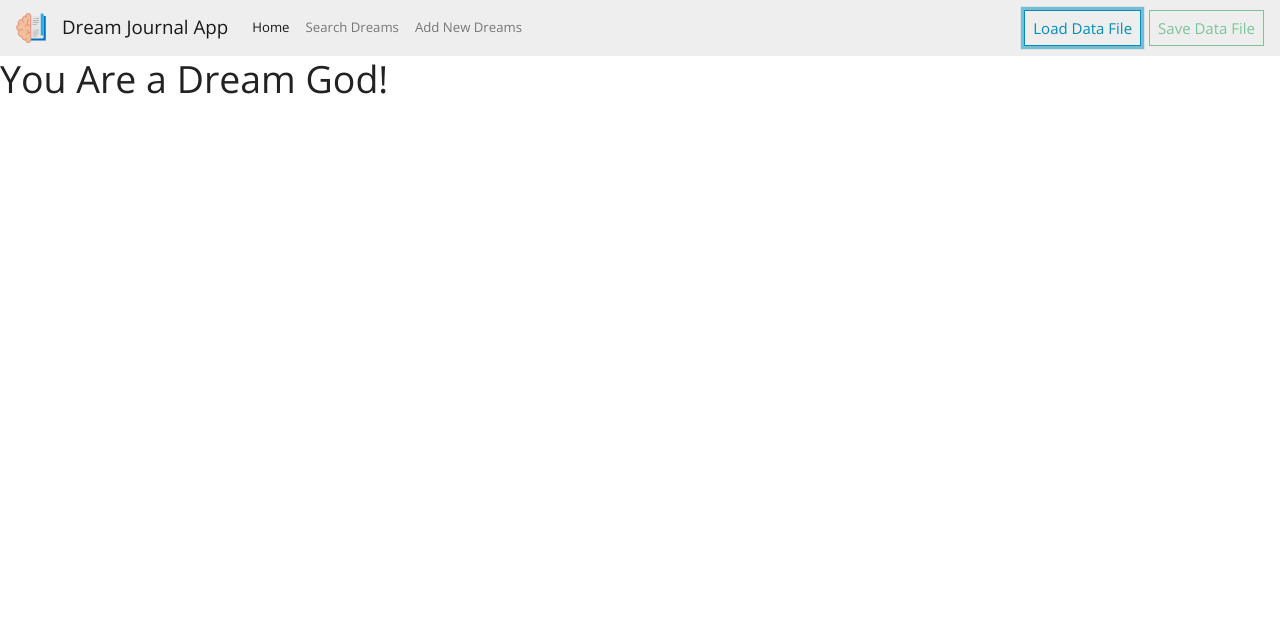
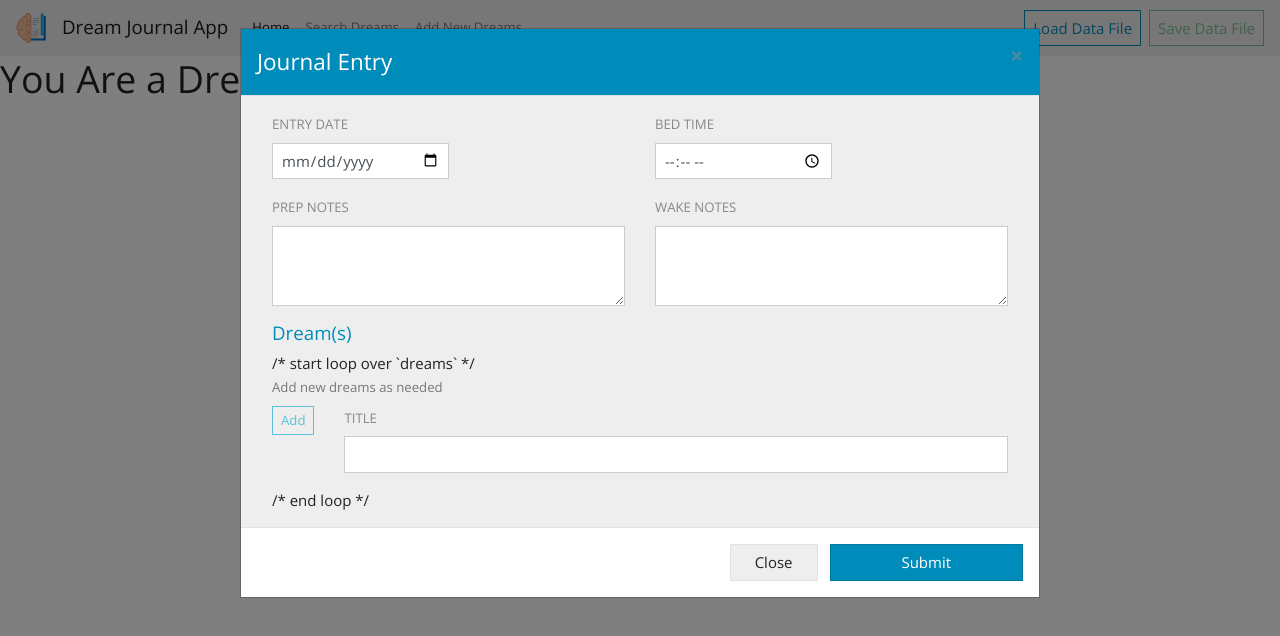
Before and after one commit to gitbrent/dream-journal-app, a React app: page / in a window 1280 px wide. Both pictures are taken after a click on the button "Load Data File". Shown: the top 636 px of the page. Built offline with nearby package versions, Linux system fonts and the light colour scheme.

Commit message:
dialog works now, plus more work

```diff
--- a/src/app/app.tsx
+++ b/src/app/app.tsx
@@ -26,6 +26,8 @@
 |*|  OUT OF OR IN CONNECTION WITH THE SOFTWARE OR THE USE OR OTHER DEALINGS IN THE
 |*|  SOFTWARE.
 \*/
+
+// TODO: https://github.com/FortAwesome/react-fontawesome
 
 import * as React from 'react';
 import * as ReactDOM from 'react-dom';
@@ -152,21 +154,53 @@ class TabSearch extends React.Component {
 	}
 }
 
-class ModalAddNew extends React.Component {
-	constructor(props) {
+class AppModal extends React.Component<{ show?: boolean }, { show: boolean }> {
+	private dreams: [{}];
+
+	constructor(props: Readonly<{ show?: boolean; }>) {
 		super(props);
+
+		this.state = {
+			show: props.show
+		};
+	}
+
+	// React-Design: Allow `props` changes from other Components to change state/render
+	componentWillReceiveProps(nextProps) {
+		const newName = nextProps.show;
+		if ( this.state.show !== newName ) {
+			this.setState({ show:newName });
+		}
+	}
+
+	// TODO: handle "new dream row" button click
+	changeHandler = (e) => {
+		console.log('click!');
+		// TODO: (here): 1-add node to dreams, 2-render()
+
+		// for `return` below
+		/*
+		<div className="blocks_loop">
+          {this.props.dreams.map(block => (
+            <div className="block" />
+          ))}
+        </div>
+		*/
 	}
 
 	render() {
+		let modalClose = () => {
+			this.setState({ show: false });
+		}
+
 		return (
-			<Modal.Dialog size="lg">
+			<Modal size="lg" show={ this.state.show } onHide={ modalClose } >
 			  <Modal.Header className="bg-primary" closeButton>
-			    <Modal.Title>Daily Entry</Modal.Title>
+			  	<Modal.Title className="text-white">Journal Entry</Modal.Title>
 			  </Modal.Header>
 
 			  <Modal.Body className="bg-light">
-			  <h5 className="text-primary">Daily Entry</h5>
-			  <div className="container p-3">
+				  <div className="container mb-3">
 					  <div className="row mb-3">
 						  <div className="col-12 col-md-6">
 							  <label className="text-muted text-uppercase text-sm">Entry Date</label>
@@ -177,7 +211,7 @@ class ModalAddNew extends React.Component {
 							  <input id="bedTime" type="time" className="form-control w-50" />
 						  </div>
 					  </div>
-				  <div className="row mb-3">
+					  <div className="row">
 						  <div className="col-12 col-md-6">
 							  <label className="text-muted text-uppercase text-sm">Prep Notes</label>
 							  <textarea id="notesPrep" className="form-control" style={{ height:"80px" }}></textarea>
@@ -187,12 +221,17 @@ class ModalAddNew extends React.Component {
 							  <textarea id="notesWake" className="form-control" style={{ height:"80px" }}></textarea>
 						  </div>
 					  </div>
-				  <div className="row" data-rowdesc="Dream Array">
+				  </div>
+
+				  <div className="container">
+				  	<h5 className="text-primary">Dream(s)</h5>
+/* start loop over `dreams` */
+					  <div className="row">
 						  <div className="col">
-						  <label className="text-muted text-uppercase text-sm">Dream(s)</label>
+							  <label className="text-black-50 text-sm">Add new dreams as needed</label>
 							  <div className="row mb-3" data-dreamidx="0">
 								  <div className="col-auto">
-								  <h5 className="text-primary">1</h5>
+								  	<button className="btn btn-sm btn-outline-info" onClick={this.changeHandler}>Add</button>
 								  </div>
 								  <div className="col">
 									  <label className="text-muted text-uppercase text-sm">Title</label>
@@ -201,58 +240,20 @@ class ModalAddNew extends React.Component {
 							  </div>
 						  </div>
 					  </div>
+/* end loop */
 				  </div>
 			  </Modal.Body>
 
 			  <Modal.Footer>
-			    <Button variant="secondary">Close</Button>
-			    <Button variant="primary">Submit</Button>
-			  </Modal.Footer>
-			</Modal.Dialog>
-		);
-	}
-}
-
-class AppMyModal extends React.Component<{ showModal?: boolean }, { show: boolean }> {
-	constructor(props) {
-		super(props);
-
-		this.state = {
-			show: props.showModal
-		};
-	}
-
-	render() {
-		console.log('RENDER: show = '+this.state.show);
-		let modalClose = () => this.setState({ show: false });
-
-		return (
-			<Modal
-	          size="lg"
-			  show={this.state.show || false}
-	          onHide={modalClose}
-	        >
-	          <Modal.Header closeButton>
-	            <Modal.Title id="contained-modal-title-vcenter">
-	              Modal heading
-	            </Modal.Title>
-	          </Modal.Header>
-	          <Modal.Body>
-	            <h4>Centered Modal</h4>
-	            <p>
-	              Cras mattis consectetur purus sit amet fermentum. Cras justo odio,
-	              dapibus ac facilisis in, egestas eget quam. Morbi leo risus, porta
-	              ac consectetur ac, vestibulum at eros.
-	            </p>
-	          </Modal.Body>
-	          <Modal.Footer>
-	            <Button onClick={modalClose}>Close</Button>
+			    <Button variant="secondary" className="px-4 mr-2" onClick={modalClose}>Close</Button>
+			    <Button variant="primary" className="w-25">Submit</Button>
 			  </Modal.Footer>
 	        </Modal>
 		);
 	}
 }
 
+// TODO: move to Component and accept a PROP for which tab to show!!!
 function ShowAppTab() {
 	if ( window.location.href.toLowerCase().indexOf('#search') > -1 ) {
 		return <TabSearch />;
@@ -265,9 +266,7 @@ function ShowAppTab() {
 	}
 }
 
-//
-// NEW!
-
+// APP UI
 class AppUI extends React.Component<{}, { showModal: boolean }> {
 	constructor(props) {
 		super(props);
@@ -277,31 +276,23 @@ class AppUI extends React.Component<{}, { showModal: boolean }> {
 		};
 	}
 
-    changeHandler = (value) => {
-		console.log('CHANGE!!!');
-		console.log(value);
-
+    chgShowModal = (value) => {
 		this.setState({
 			showModal: value
 		});
-
-		console.log("this.state.showModal = "+ this.state.showModal);
     }
 
     render() {
+		console.log("MAIN-RENDER: this.state.showModal = "+ this.state.showModal);
 		return (
 			<main>
-				<AppNavBar onChange={this.changeHandler} />
+				<AppNavBar onChange={this.chgShowModal} />
 				<ShowAppTab />
-				<AppMyModal showModal={this.state.showModal} />
+				<AppModal show={this.state.showModal} />
 			</main>
 		);
 	}
 }
-
-/*
-=======
-*/
 
 // AppMain
 const AppMain: React.SFC<{ compiler: string, framework: string }> = (props) => {
```
Lines whose indentation alone changed are shown as unchanged.
